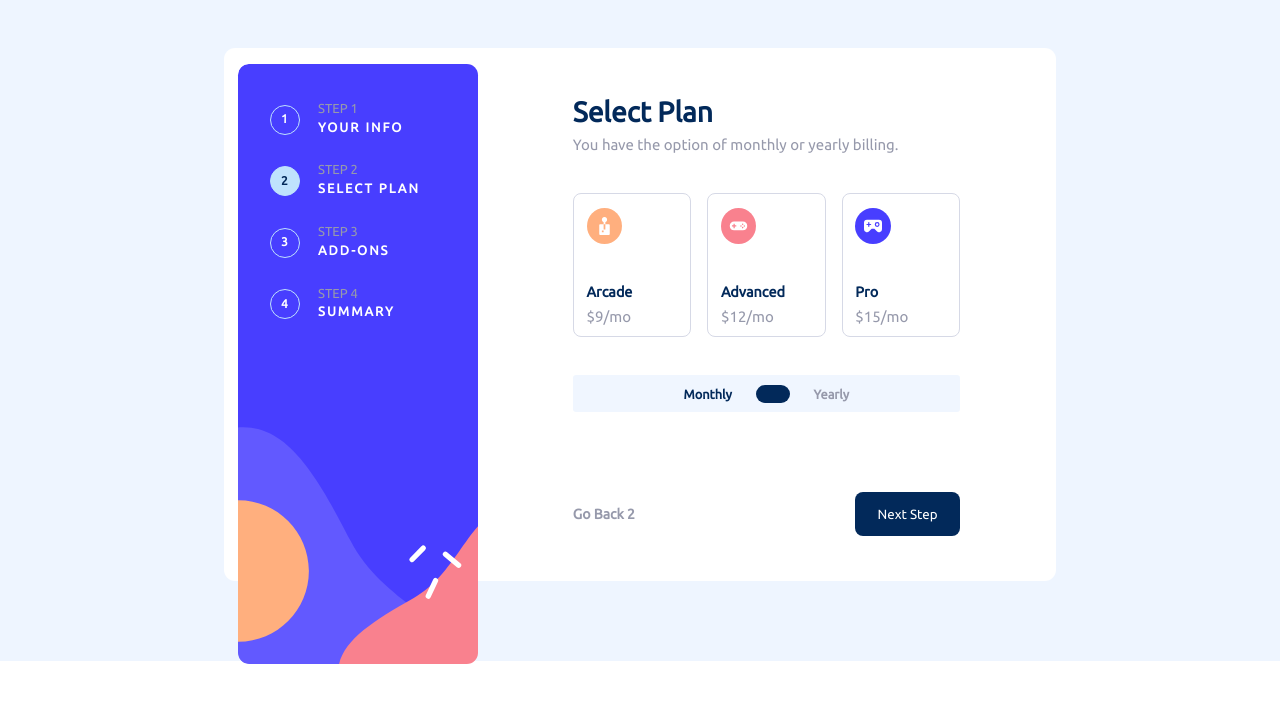
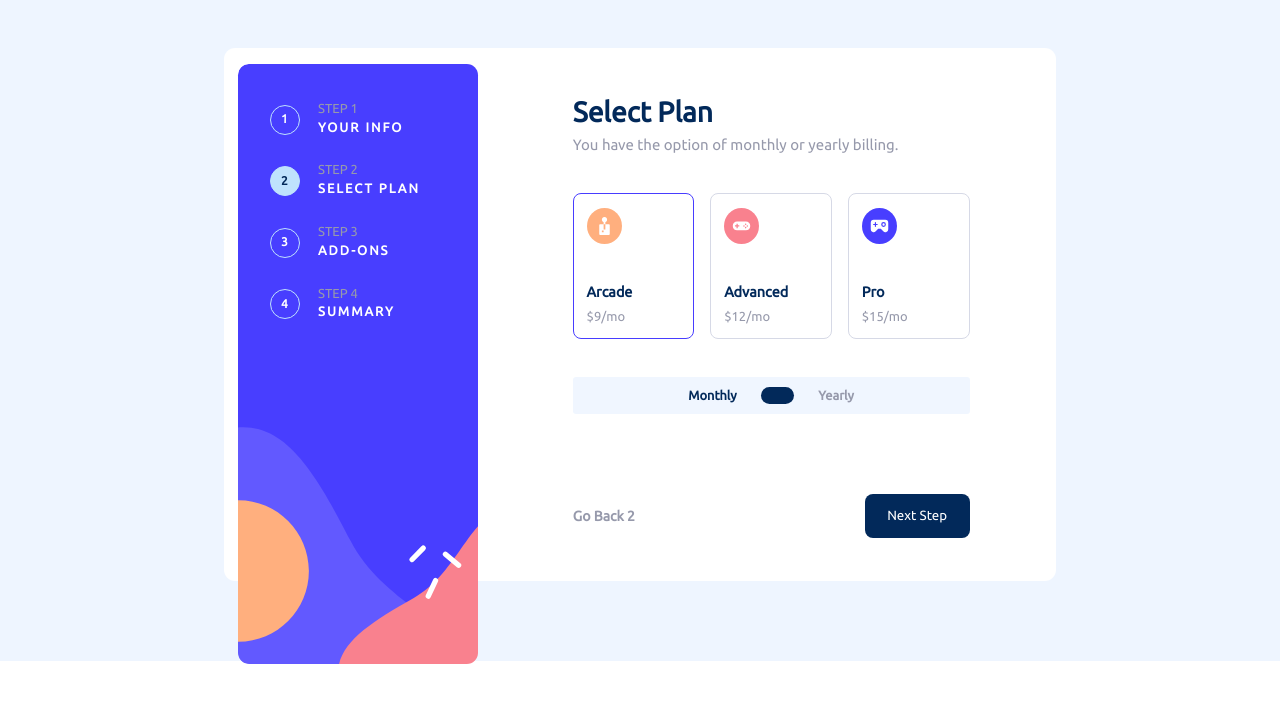
Before and after one commit to russellbanares322/multi-step-form-fem-challenge, a React (Vite) app: page / in a window 1280 px wide. Both pictures are taken after a click on the button "Next Step". Shown: the top 702 px of the page. Built offline with nearby package versions, Linux system fonts and the light colour scheme.

Commit message:
feat: add functionality to step two cards

```diff
--- a/src/pages/step-two/SelectPlan.tsx
+++ b/src/pages/step-two/SelectPlan.tsx
@@ -1,10 +1,12 @@
 import { useState } from "react";
 import styles from "./styles.module.css";
 import { PaginationButton } from "../../components/paginationBtns/PaginationButton";
+import { planData } from "./planData";
 
 export function SelectPlan() {
   const [isToggled, setIsToggled] = useState(false);
 
+  //Color of month indicator depending on toggle
   const inactiveMonthColor = isToggled
     ? "hsl(213, 96%, 18%)"
     : "hsl(231, 11%, 63%)";
@@ -12,6 +14,9 @@ export function SelectPlan() {
     ? "hsl(213, 96%, 18%)"
     : "hsl(231, 11%, 63%)";
 
+  //Month indicator in price
+  const selectedMonth = isToggled ? "yr" : "mo";
+  //Toggle button for monthly and yearly plan
   const handleToggle = () => {
     setIsToggled(!isToggled);
   };
@@ -21,21 +26,23 @@ export function SelectPlan() {
       <h1>Select Plan</h1>
       <p>You have the option of monthly or yearly billing.</p>
       <div className={styles.billing_card_wrapper}>
-        <div className={styles.billing_card}>
-          <img src="../src/assets/icon-arcade.svg" />
-          <span>Arcade</span>
-          <p>$9/mo</p>
-        </div>
-        <div className={styles.billing_card}>
-          <img src="../src/assets/icon-advanced.svg" />
-          <span>Advanced</span>
-          <p>$12/mo</p>
-        </div>
-        <div className={styles.billing_card}>
-          <img src="../src/assets/icon-pro.svg" />
-          <span>Pro</span>
-          <p>$15/mo</p>
-        </div>
+        {planData.map((plan) => (
+          <div
+            key={plan.id}
+            className={styles.billing_card}
+            style={{
+              borderColor:
+                plan.id == 1 ? "hsl(243, 100%, 62%)" : "hsl(229, 24%, 87%)",
+            }}
+          >
+            <img src={plan.icon} />
+            <span>{plan.name}</span>
+            <p>
+              ${isToggled ? plan.price * 10 : plan.price}/{selectedMonth}
+            </p>
+            {isToggled && <p className={styles.freebie}>{plan.freebie}</p>}
+          </div>
+        ))}
       </div>
       <div className={styles.billing_date_wrapper}>
         <span
--- /dev/null
+++ b/src/pages/step-two/planData.tsx
@@ -0,0 +1,27 @@
+import arcadeIcon from "../../assets/icon-arcade.svg";
+import advancedIcon from "../../assets/icon-advanced.svg";
+import proIcon from "../../assets/icon-pro.svg";
+
+export const planData = [
+  {
+    id: 1,
+    name: "Arcade",
+    price: 9,
+    freebie: "2 months free",
+    icon: arcadeIcon,
+  },
+  {
+    id: 2,
+    name: "Advanced",
+    price: 12,
+    freebie: "2 months free",
+    icon: advancedIcon,
+  },
+  {
+    id: 3,
+    name: "Pro",
+    price: 15,
+    freebie: "2 months free",
+    icon: proIcon,
+  },
+];
--- a/src/pages/step-two/styles.module.css
+++ b/src/pages/step-two/styles.module.css
@@ -14,22 +14,25 @@
     justify-content: flex-start;
     align-items: flex-start;
     border: 1px solid hsl(229, 24%, 87%);
-    width: 7.4rem;
-    height: 9rem;
-    padding: 0.9rem 0.8rem 0.3rem 0.8rem;
+    width: 7.6rem;
+    height: auto;
+    padding: 0.9rem 0.8rem 0.9rem 0.8rem;
     border-radius: 0.5rem;
   }
   .billing_card span {
     color: var(--marine-blue);
     font-weight: var(--bold);
-    padding: 2.5rem 0 0.5rem 0;
+    padding: 2.5rem 0 0.1rem 0;
     font-size: 0.9rem;
   }
   .billing_card img {
     height: 2.2rem;
     width: 2.2rem;
   }
-
+  .billing_card p {
+    padding-top: 0.5rem;
+    font-size: 13px;
+  }
   .billing_date_wrapper {
     margin-top: 2.4rem;
     display: flex;
@@ -39,6 +42,11 @@
     gap: 1.5rem;
     border-radius: 0.2rem;
     padding: 0.6rem 0;
+  }
+  .freebie {
+    font-size: 11.5px !important;
+    color: var(--marine-blue);
+    font-weight: 500;
   }
 
   .billing_date_wrapper span {
```
